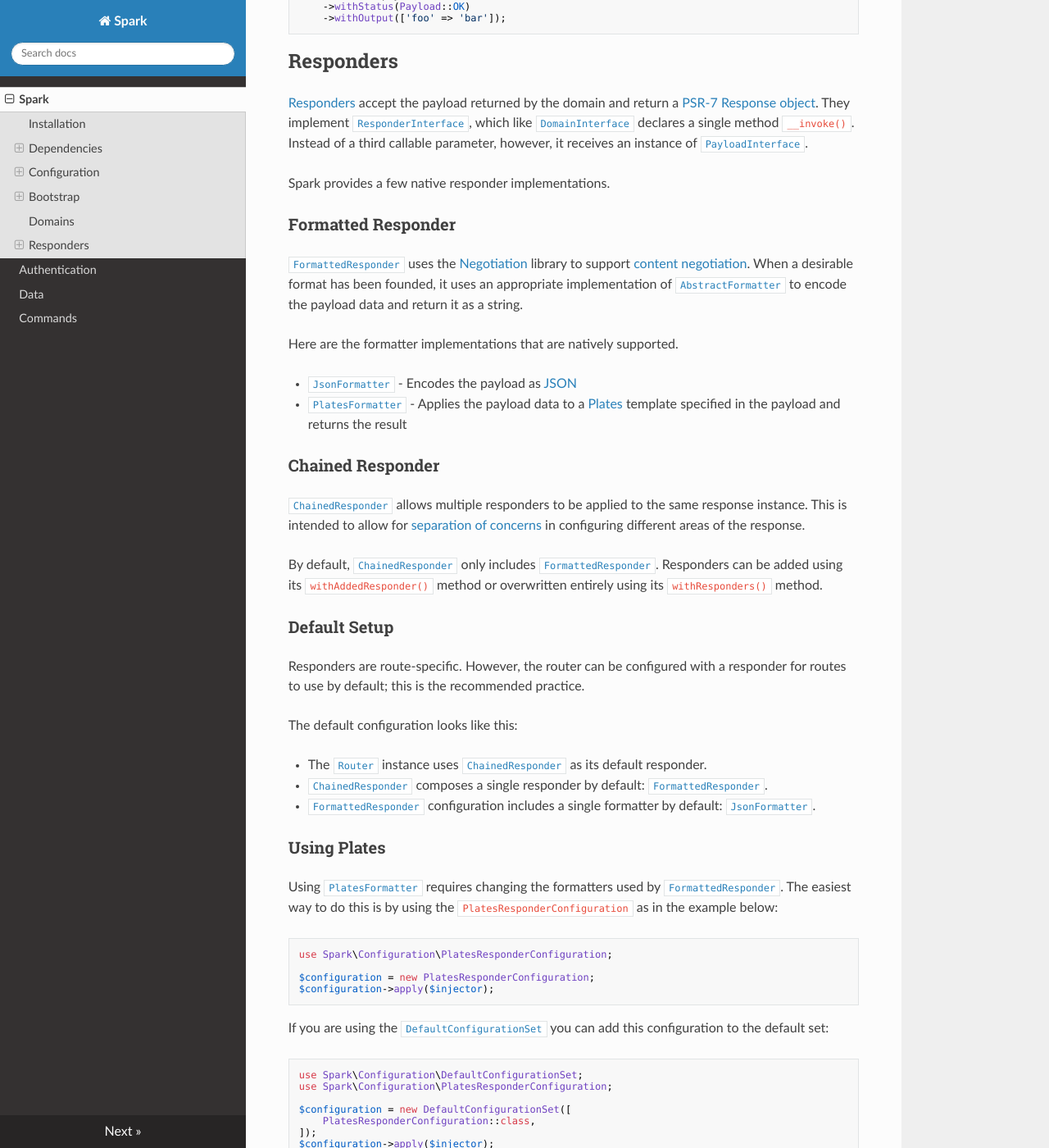
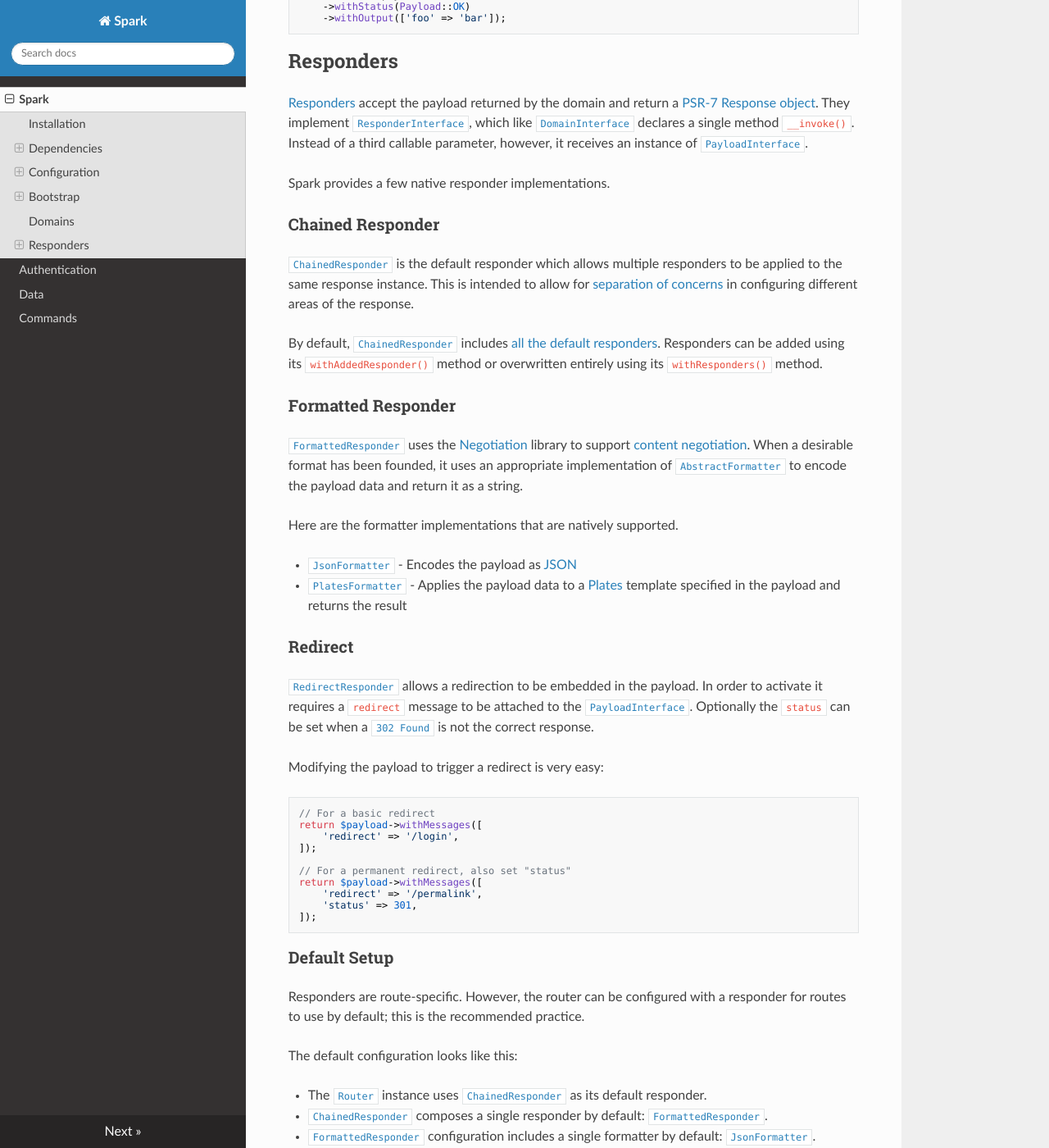
Before and after one commit to equip/framework, an MkDocs documentation site: the page built from docs/index.md, in a window 1280 px wide and 1400 px high, scrolled down 9007 px. Shown: the whole window at 82% size. Built offline with MkDocs 1.6.1, drawn with Linux system fonts in a browser that asks for light colours; nearby versions of some CDN libraries; old or Windows-style settings are respelled for this version of MkDocs.

Commit message:
Add documentation for redirect responder
Fixes #97

````diff
--- a/docs/index.md
+++ b/docs/index.md
@@ -385,6 +385,12 @@ return $this->payload
 
 Spark provides a few native responder implementations.
 
+### Chained Responder
+
+[`ChainedResponder`](https://github.com/sparkphp/spark/blob/master/src/Responder/ChainedResponder.php) is the default responder which allows multiple responders to be applied to the same response instance. This is intended to allow for [separation of concerns](https://en.wikipedia.org/wiki/Separation_of_concerns) in configuring different areas of the response.
+
+By default, [`ChainedResponder`](https://github.com/sparkphp/spark/blob/master/src/Responder/ChainedResponder.php) includes [all the default responders](https://github.com/sparkphp/spark/blob/master/src/Responder). Responders can be added using its `withAddedResponder()` method or overwritten entirely using its `withResponders()` method.
+
 ### Formatted Responder
 
 [`FormattedResponder`](https://github.com/sparkphp/spark/blob/master/src/Responder/FormattedResponder.php) uses the [Negotiation](https://github.com/willdurand/negotiation) library to support [content negotiation](https://en.wikipedia.org/wiki/Content_negotiation). When a desirable format has been founded, it uses an appropriate implementation of [`AbstractFormatter`](https://github.com/sparkphp/spark/blob/master/src/Formatter/AbstractFormatter.php) to encode the payload data and return it as a string.
@@ -394,11 +400,24 @@ Here are the formatter implementations that are natively supported.
 * [`JsonFormatter`](https://github.com/sparkphp/spark/blob/master/src/Formatter/JsonFormatter.php) - Encodes the payload as [JSON](http://www.json.org/)
 * [`PlatesFormatter`](https://github.com/sparkphp/spark/blob/master/src/Formatter/PlatesFormatter.php) - Applies the payload data to a [Plates](http://platesphp.com/) template specified in the payload and returns the result
 
-### Chained Responder
+### Redirect
 
-[`ChainedResponder`](https://github.com/sparkphp/spark/blob/master/src/Responder/ChainedResponder.php) allows multiple responders to be applied to the same response instance. This is intended to allow for [separation of concerns](https://en.wikipedia.org/wiki/Separation_of_concerns) in configuring different areas of the response.
+[`RedirectResponder`](https://github.com/sparkphp/spark/blob/master/src/Responder/RedirectResponder.php) allows a redirection to be embedded in the payload. In order to activate it requires a `redirect` message to be attached to the [`PayloadInterface`](https://github.com/sparkphp/adr/blob/master/src/PayloadInterface.php). Optionally the `status` can be set when a [`302 Found`](https://en.wikipedia.org/wiki/HTTP_302) is not the correct response.
 
-By default, [`ChainedResponder`](https://github.com/sparkphp/spark/blob/master/src/Responder/ChainedResponder.php) only includes [`FormattedResponder`](https://github.com/sparkphp/spark/blob/master/src/Responder/FormattedResponder.php). Responders can be added using its `withAddedResponder()` method or overwritten entirely using its `withResponders()` method.
+Modifying the payload to trigger a redirect is very easy:
+
+```php
+// For a basic redirect
+return $payload->withMessages([
+    'redirect' => '/login',
+]);
+
+// For a permanent redirect, also set "status"
+return $payload->withMessages([
+    'redirect' => '/permalink',
+    'status' => 301,
+]);
+```
 
 ### Default Setup
 
````
